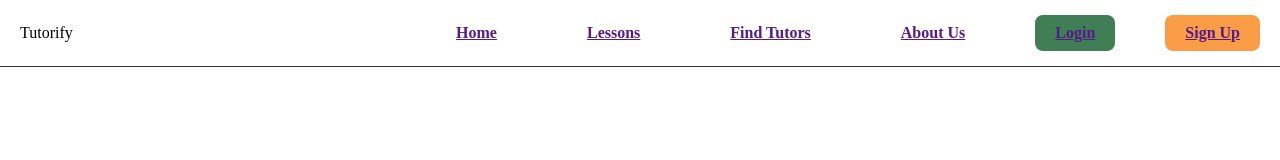
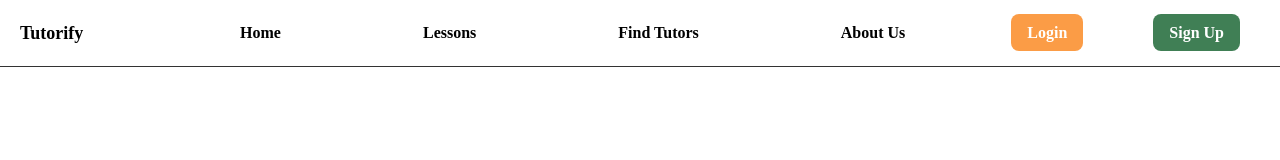
Before and after one commit to MunisaSarvarovna/mobile, a plain HTML site: page index.html in a window 1280 px wide. Drawn offline with Linux system fonts and the light colour scheme.

Commit message:
header tugadi

```diff
--- a/index.html
+++ b/index.html
@@ -28,17 +28,17 @@
               <li class="header__item">
                 <a href="" class="header__link"> About Us</a>
               </li>
-              <span class="header__color">
+
                 <li class="header__item">
-                  <a href="" class="header__link"> Login</a>
+                  <a href="" class="header__link-yelo"> Login</a>
                 </li>
-              </span>
 
-              <span class="header__color-gren">
+
+
                 <li class="header__item ">
-                  <a href="" class="header__link"> Sign Up</a>
+                  <a href="" class="header__link-gren"> Sign Up</a>
                 </li>
-              </span>
+
 
             </ul>
           </div>
--- a/style.css
+++ b/style.css
@@ -30,6 +30,14 @@
   justify-content: space-between;
 }
 .header__text {
+    color: black;
+    font-family: Poppins;
+font-weight: 700;
+font-style: Bold;
+font-size: 18px;
+line-height: 100%;
+letter-spacing: 0%;
+
 }
 .header__nav {
 
@@ -40,10 +48,11 @@
     list-style: none;
 
 
-    gap: 50px;
+    gap: 30px;
 
 }
 .header__item {
+    color: black;
   margin: 10px 20px;
   font-family: Poppins;
   font-weight: 600;
@@ -54,12 +63,59 @@
   text-decoration: none;
 }
 .header__link {
+    flex-basis: 102px;
+height: 44px;
+top: 47px;
+left: 1076px;
+border-radius: 8px;
+padding-top: 10px;
+padding-right: 16px;
+padding-bottom: 10px;
+padding-left: 16px;
+gap: 10px;
+
+    margin: 10px 20px;
+    text-decoration: none;
+    color: black;
 }
-.header__color {
+
+.header__link:hover{
+    color: #FF922F;
+}
+.header__link-gren {
+    text-decoration: none;
+flex-basis: 102px;
+height: 44px;
+top: 47px;
+left: 1076px;
+border-radius: 8px;
+padding-top: 10px;
+padding-right: 16px;
+padding-bottom: 10px;
+padding-left: 16px;
+gap: 10px;
+
+
+
     border-radius: 8px;
   background-color: #407f55;
+  color: white;
 }
-.header__color-gren {
+.header__link-yelo{
+    text-decoration: none;
+    flex-basis: 102px;
+height: 44px;
+top: 47px;
+left: 1076px;
+border-radius: 8px;
+padding-top: 10px;
+padding-right: 16px;
+padding-bottom: 10px;
+padding-left: 16px;
+gap: 10px;
+
+
+    color: white;
     border-radius: 8px;
   background-color: #fb9c46;
 }
```
